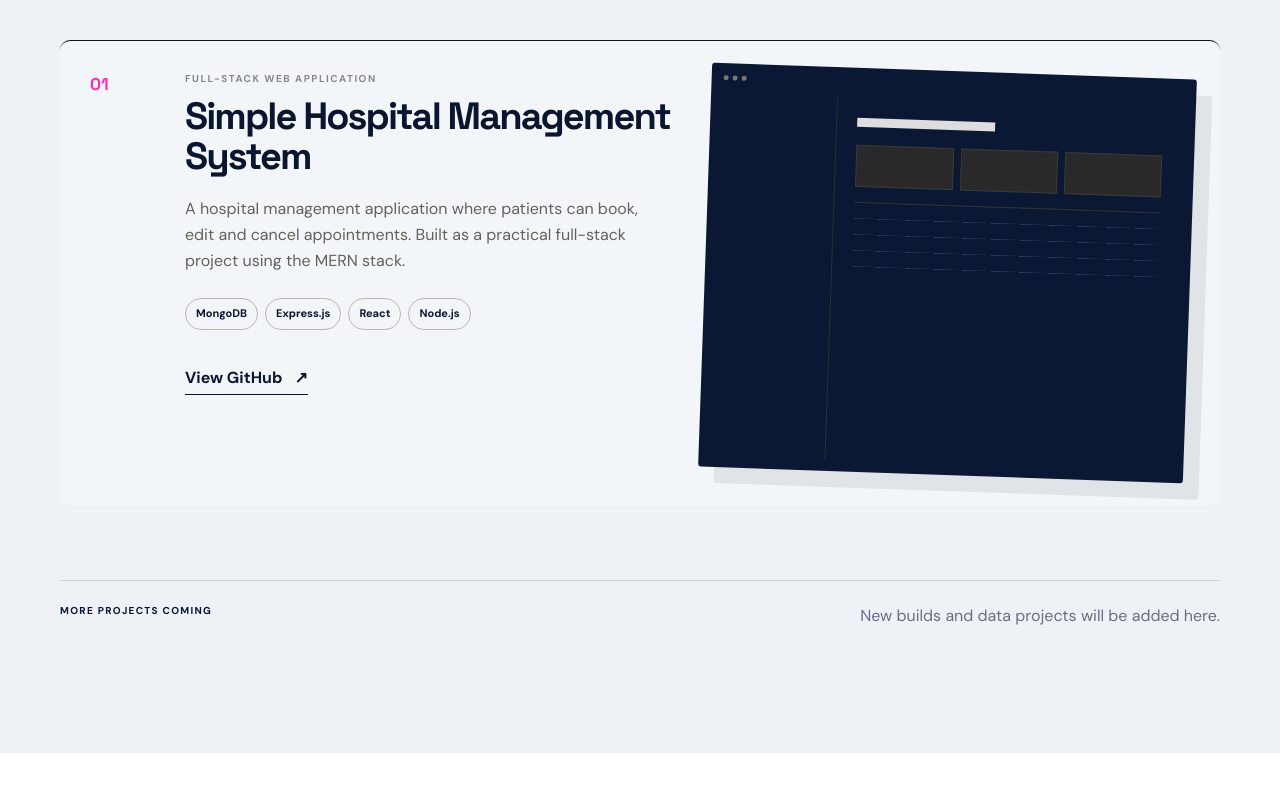
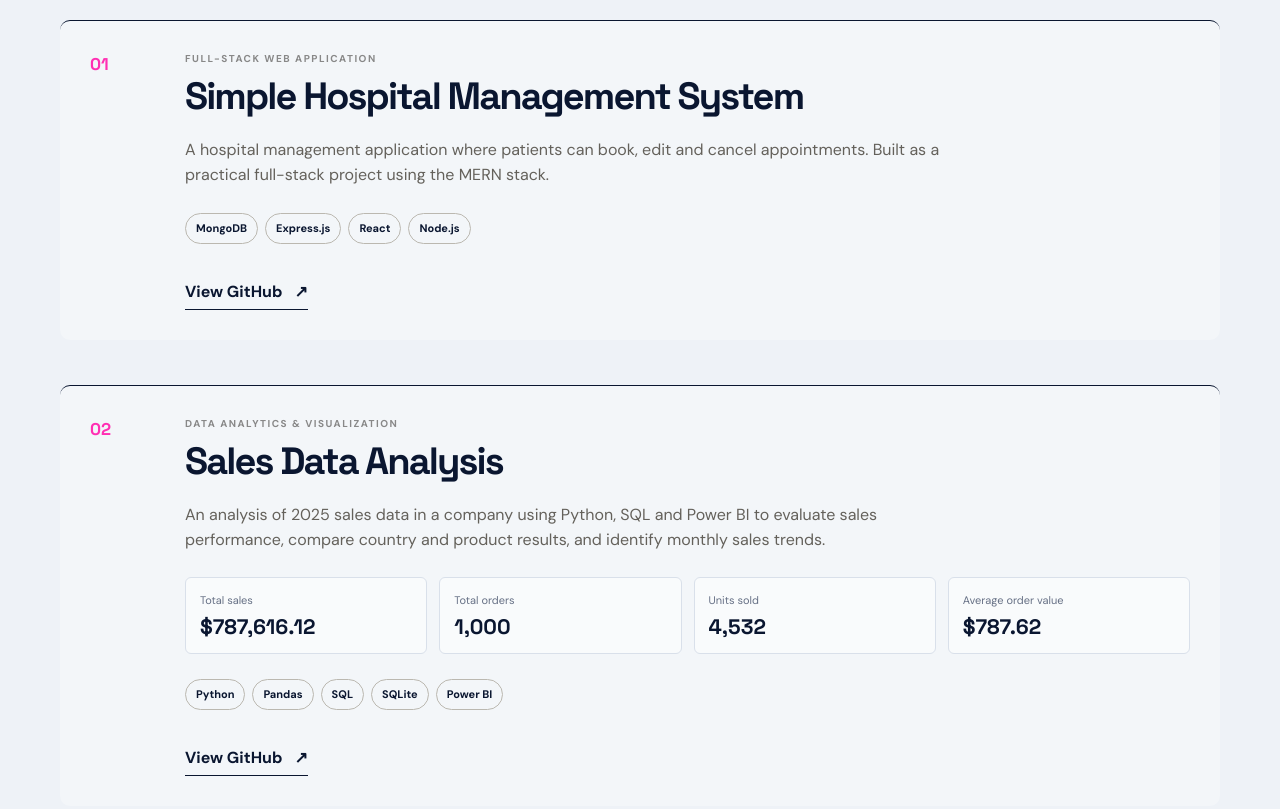
Before and after one commit to ezeamii/portfolio-site, a website: page public/index.html in a window 1280 px wide. Shown: the part 3760-4569 px from the top of the page. Drawn offline with Linux system fonts and the light colour scheme.

Commit message:
project section modified

```diff
--- a/public/index.html
+++ b/public/index.html
@@ -196,6 +196,7 @@
           <h2>A few things I've worked on.</h2>
         </div>
 
+        <!-- Project 01: Hospital Management System -->
         <article class="project-feature reveal">
           <div class="project-number">01</div>
           <div class="project-info">
@@ -206,30 +207,65 @@
               Built as a practical full-stack project using the MERN stack.
             </p>
             <div class="tags">
-              <span>MongoDB</span><span>Express.js</span><span>React</span><span>Node.js</span>
+              <span>MongoDB</span>
+              <span>Express.js</span>
+              <span>React</span>
+              <span>Node.js</span>
             </div>
-            <a href="https://github.com/ezeamii" target="_blank" rel="noopener noreferrer" class="text-link">
+            <a href="https://github.com/ezeamii/Hospital-Management-System"
+               target="_blank" rel="noopener noreferrer" class="text-link">
               View GitHub <span>↗</span>
             </a>
           </div>
-          <div class="project-visual">
-            <div class="dashboard-mockup">
-              <div class="mock-top"><span></span><span></span><span></span></div>
-              <div class="mock-layout">
-                <div class="mock-side"></div>
-                <div class="mock-main">
-                  <div class="mock-title"></div>
-                  <div class="mock-cards"><i></i><i></i><i></i></div>
-                  <div class="mock-table"></div>
-                </div>
+        </article>
+
+        <!-- Project 02: Sales Data Analysis -->
+        <article class="project-feature reveal">
+          <div class="project-number">02</div>
+          <div class="project-info">
+            <p class="role-type">DATA ANALYTICS &amp; VISUALIZATION</p>
+            <h3>Sales Data Analysis</h3>
+            <p>
+              An analysis of 2025 sales data in a company using Python, SQL and Power BI to evaluate
+              sales performance, compare country and product results, and identify monthly
+              sales trends.
+            </p>
+
+            <div class="project-results" aria-label="Sales analysis results">
+              <div>
+                <span>Total sales</span>
+                <strong>$787,616.12</strong>
+              </div>
+              <div>
+                <span>Total orders</span>
+                <strong>1,000</strong>
+              </div>
+              <div>
+                <span>Units sold</span>
+                <strong>4,532</strong>
+              </div>
+              <div>
+                <span>Average order value</span>
+                <strong>$787.62</strong>
               </div>
             </div>
+
+            <div class="tags">
+              <span>Python</span>
+              <span>Pandas</span>
+              <span>SQL</span>
+              <span>SQLite</span>
+              <span>Power BI</span>
+            </div>
+            <a href="https://github.com/ezeamii/sales-data-analysis"
+               target="_blank" rel="noopener noreferrer" class="text-link">
+              View GitHub <span>↗</span>
+            </a>
           </div>
         </article>
 
         <div class="project-note reveal">
           <span>MORE PROJECTS COMING</span>
-          <p>New builds and data projects will be added here.</p>
         </div>
       </div>
     </section>
--- a/public/styles.css
+++ b/public/styles.css
@@ -13,7 +13,7 @@
    --sans: "DM Sans", sans-serif;
 }
 
-* { box-sizing: border-box; }
+*{ box-sizing: border-box; }
 html { scroll-behavior: smooth; }
 body {
    margin: 0;
@@ -128,33 +128,44 @@ button, input, textarea { font: inherit; }
 .gpa small { color: var(--muted); }
 
 .projects-section { background: #eef2f7; }
-.about-section {
-  background: #eef2f7;
-}
-
+.about-section { background: #eef2f7; }
 .about-section > .section-heading,
 .about-section > .about-grid {
    width: min(1160px, calc(100% - 48px));
    margin-left: auto;
    margin-right: auto;
 }
-.project-feature { margin-top: 65px; display: grid; grid-template-columns: 60px 1fr 1fr; gap: 35px; border-top: 1px solid var(--ink); padding-top: 30px; }
+.project-feature { margin-top: 45px; display: grid; grid-template-columns: 60px minmax(0, 1fr); gap: 35px; border-top: 1px solid var(--ink); padding: 30px; }
 .project-number { font-family: var(--serif); font-size: 17px; }
 .project-info h3 { font-family: var(--serif); font-size: 38px; line-height: 1.05; letter-spacing: -.05em; margin: 0 0 20px; }
-.project-info > p:not(.role-type) { color: #64615b; max-width: 480px; }
+.project-info > p:not(.role-type) { color: #64615b; max-width: 760px; }
 .tags { display: flex; flex-wrap: wrap; gap: 7px; margin: 25px 0; }
 .tags span { border: 1px solid #bbb8b0; border-radius: 99px; padding: 6px 10px; font-size: 11px; font-weight: 700; }
-.project-visual { display: flex; align-items: center; justify-content: center; }
-.dashboard-mockup { width: 100%; aspect-ratio: 1.2; background: #0a1833; padding: 12px; border-radius: 3px; transform: rotate(2deg); box-shadow: 16px 16px 0 rgba(16,16,17,.08); }
-.mock-top { height: 18px; display: flex; gap: 4px; }
-.mock-top span { width: 5px; height: 5px; background: #777; border-radius: 50%; }
-.mock-layout { display: grid; grid-template-columns: 25% 75%; height: calc(100% - 18px); }
-.mock-side { border-right: 1px solid #2e2e2e; }
-.mock-main { padding: 20px; }
-.mock-title { width: 45%; height: 9px; background: #ddd; margin-bottom: 18px; }
-.mock-cards { display: flex; gap: 7px; }
-.mock-cards i { display: block; height: 42px; flex: 1; background: #292929; border: 1px solid #393939; }
-.mock-table { margin-top: 15px; height: 70px; border-top: 1px solid #333; background: repeating-linear-gradient(to bottom, transparent 0 15px, #24405f 16px); }
+.project-results {
+  display: grid;
+  grid-template-columns: repeat(4, minmax(0, 1fr));
+  gap: 12px;
+  margin: 24px 0 18px;
+}
+.project-results div {
+  display: flex;
+  flex-direction: column;
+  gap: 4px;
+  padding: 14px;
+  background: rgba(255,255,255,.55);
+  border: 1px solid var(--line);
+  border-radius: 6px;
+}
+.project-results span { color: var(--muted); font-size: 11px; }
+.project-results strong {
+  font-family: var(--serif);
+  font-size: clamp(15px, 1.8vw, 21px);
+  line-height: 1.2;
+  overflow-wrap: anywhere;
+}
+.project-info .project-insight { max-width: 760px; font-size: 14px; }
+.project-insight strong { color: var(--ink); }
+
 .project-note { border-top: 1px solid #cbd4df; margin-top: 75px; padding-top: 22px; display: flex; justify-content: space-between; }
 .project-note span { font-size: 10px; font-weight: 800; letter-spacing: .13em; }
 .project-note p { margin: 0; color: var(--muted); }
@@ -205,8 +216,7 @@ button, input, textarea { font: inherit; }
    .hero { grid-template-columns: 1fr; gap: 50px; padding-top: 55px; }
    .hero-card { min-height: 400px; }
    .about-grid, .skills-layout, .contact-grid { grid-template-columns: 1fr; gap: 55px; }
-  .project-feature { grid-template-columns: 45px 1fr; }
-  .project-visual { grid-column: 2; }
+   .project-feature { grid-template-columns: 45px minmax(0, 1fr); }
 }
 
 @media (max-width: 700px) {
@@ -231,7 +241,6 @@ button, input, textarea { font: inherit; }
    .edu-main h3 { font-size: 31px; }
    .gpa strong { font-size: 48px; }
    .project-feature { grid-template-columns: 1fr; gap: 15px; }
-  .project-visual { grid-column: auto; margin-top: 25px; }
    .project-note { display: block; }
    .project-note p { margin-top: 10px; }
    .field-row { grid-template-columns: 1fr; gap: 0; }
@@ -251,4 +260,9 @@ button, input, textarea { font: inherit; }
 .social-row a:hover, .contact-details a:hover { color: var(--accent); border-color: var(--accent); }
 .skill-list b { border: 1px solid #d9e0ea; }
 .cert-list .cert-item:hover, .cert-list .cert-item:focus-visible { background: #f5f7fa; }
+
 @media (max-width: 700px) { .project-feature { padding: 22px; } }
+@media (max-width: 700px) {
+  .project-results { grid-template-columns: repeat(2, minmax(0, 1fr)); }
+  .project-feature { gap: 12px; }
+}
```
Lines whose indentation alone changed are shown as unchanged.
